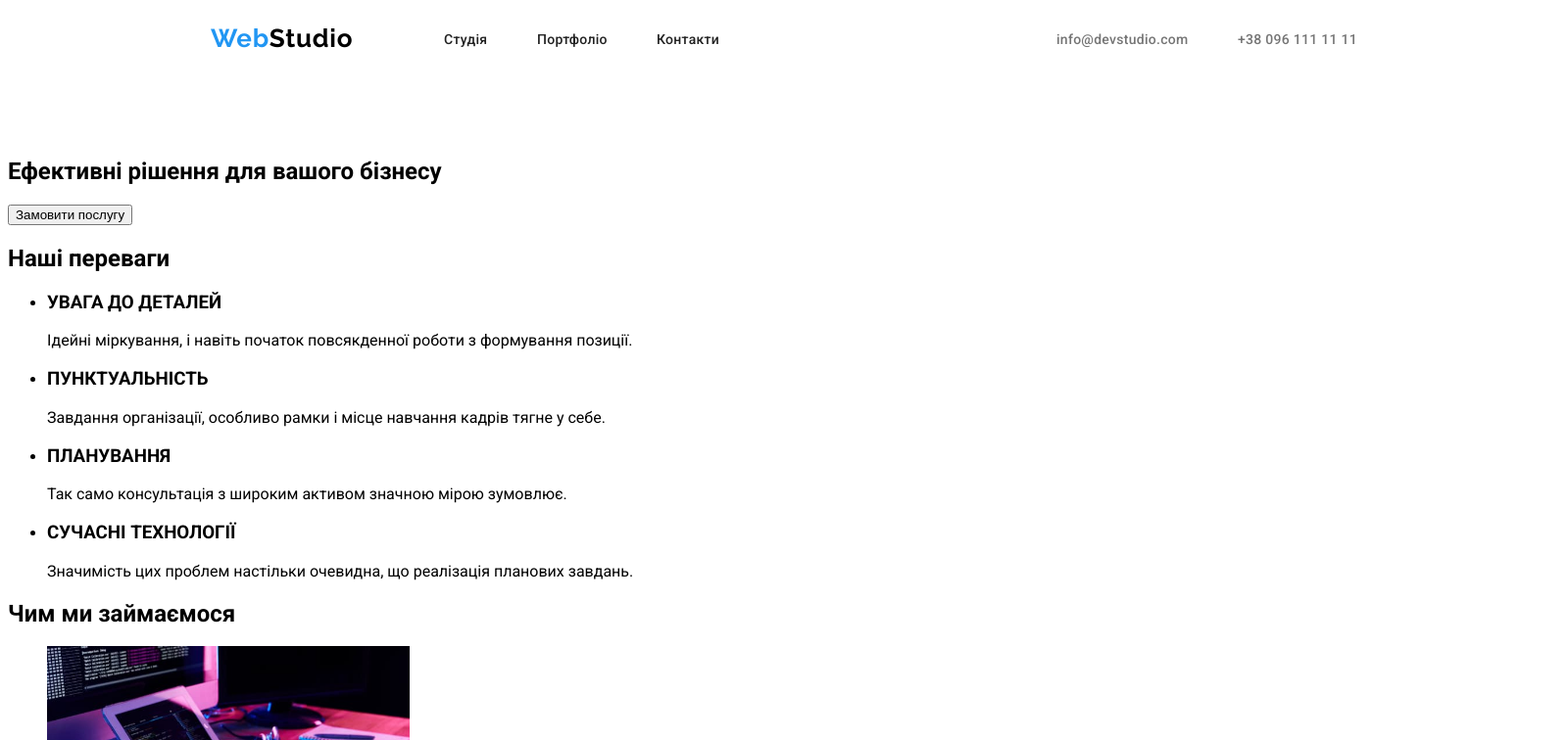
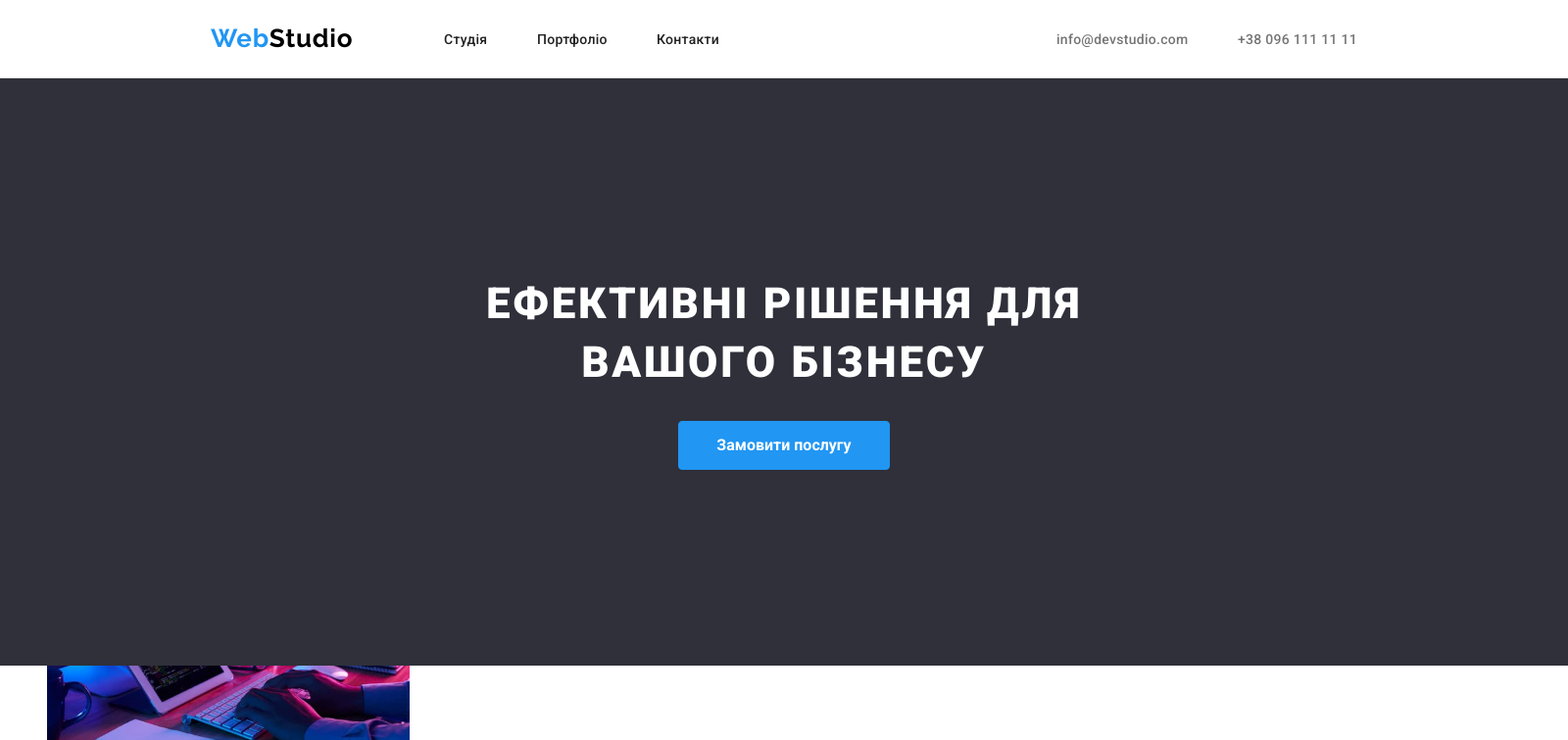
Before and after one commit to YuriyPilipenkoKH/goit-markup-hw-02, a plain HTML site: page index.html in a window 1280 px wide. Shown: the top 756 px of the page at 98% size, 1600 px wide, since content can reach past the window. Drawn offline with Linux system fonts and the light colour scheme.

Commit message:
main done

```diff
--- a/css/styles.css
+++ b/css/styles.css
@@ -114,3 +114,52 @@ display: inline;
     text-decoration: none;
     color: #757575;
 }
+.main {
+    position: absolute;
+    width: 1600px;
+    height: 600px;
+    left: 0px;
+    top: 80px;
+
+    background: #2F303A;
+}
+.slogan {
+    position: absolute;
+    width: 696px;
+    height: 120px;
+    left: 452px;
+    top: 200px;
+    margin-top: 0px;
+    font-family: 'Roboto';
+    font-style: normal;
+    font-weight: 900;
+    font-size: 44px;
+    line-height: 60px;
+    /* or 136% */
+
+    text-align: center;
+    letter-spacing: 0.06em;
+    text-transform: uppercase;
+
+    color: #FFFFFF;
+}
+.button {
+    position: absolute;
+    font-family: 'Roboto';
+    font-style: normal;
+    font-weight: 700;
+    font-size: 16px;
+    line-height: 30px;
+    margin-top: 0px;
+    left: 692px;
+    top: 350px;
+    width: 216px;
+    height: 50px;
+    color: #ffffff;
+    align-items: center;
+
+    background-color: #2196f3;
+    border-radius: 4px;
+    border: 1px solid #2196f3;
+
+}
--- a/index.html
+++ b/index.html
@@ -20,7 +20,7 @@
                     <a href="./index.html" class="top1">Студія</a>
                 </li>
                 <li>
-                    <a href="#" class="top2">Портфоліо</a>
+                    <a href="./portfolio.html" class="top2">Портфоліо</a>
                 </li>
                 <li>
                     <a href="#" class="top3">Контакти</a>
@@ -37,9 +37,9 @@
         </ul>
     </header>
     <main>
-        <section>
-            <h1>Ефективні рішення для вашого бізнесу</h1>
-            <button type="button">Замовити послугу
+        <section class="main">
+            <h1 class="slogan">Ефективні рішення для вашого бізнесу</h1>
+            <button type="button" class="button">Замовити послугу
             </button>
         </section>
         <!--features-->
```
